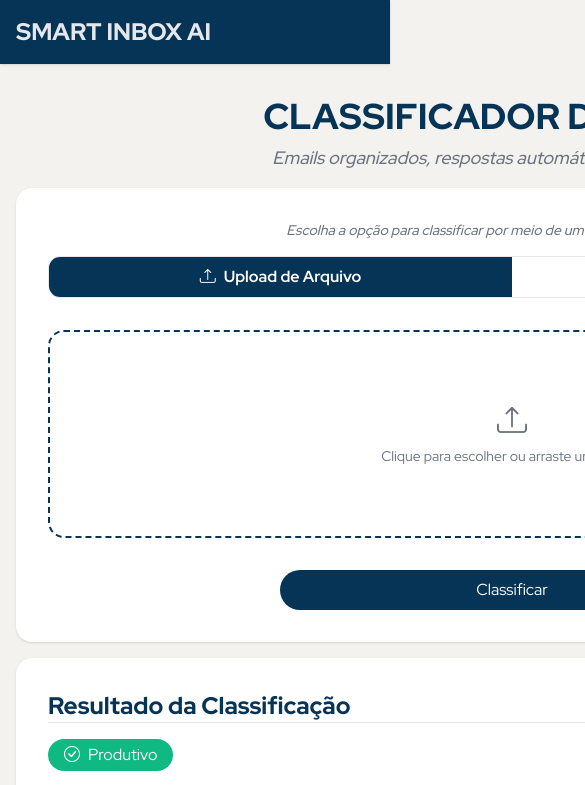
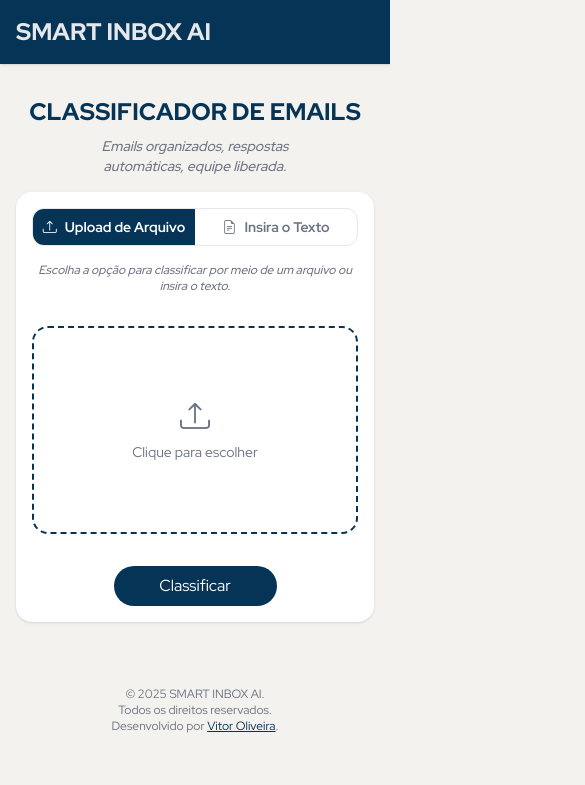
Before and after one commit to jsevitor/smart-inbox-ai, a Next.js app in the folder app/frontend/: page / in a window 390 px wide. Shown: the top 785 px of the page, 585 px wide, since content can reach past the window. Built offline with nearby package versions, Linux system fonts and the light colour scheme.

Commit message:
style(frontend): melhora  estilos, layout e aplica responsividade nos componentes

```diff
--- a/app/frontend/src/app/components/common/Card.tsx
+++ b/app/frontend/src/app/components/common/Card.tsx
@@ -5,7 +5,7 @@ type CardProps = {
 export default function Card({ children, className }: CardProps) {
   return (
     <div
-      className={`bg-white rounded-2xl shadow flex flex-col p-8 2xl:px-64 ${className}`}
+      className={`bg-white rounded-2xl shadow flex flex-col p-4 lg:p-8 2xl:px-18 ${className}`}
     >
       {children}
     </div>
--- a/app/frontend/src/app/components/common/PrimaryButton.tsx
+++ b/app/frontend/src/app/components/common/PrimaryButton.tsx
@@ -1,14 +1,15 @@
 type PrimaryButtonProps = {
   children: React.ReactNode;
+  onClick?: () => void | Promise<void>;
 };
 
 export default function PrimaryButton({
   children,
-  ...props
+  onClick,
 }: PrimaryButtonProps) {
   return (
     <button
-      {...props}
+      onClick={onClick}
       className="flex justify-center gap-2 w-1/2 rounded-full bg-primary hover:bg-primary-hover text-white p-2"
     >
       {children}
--- a/app/frontend/src/app/components/common/SectionHeader.tsx
+++ b/app/frontend/src/app/components/common/SectionHeader.tsx
@@ -6,10 +6,10 @@ type SectionHeaderProps = {
 export default function SectionHeader({ title, subtitle }: SectionHeaderProps) {
   return (
     <div className="flex flex-col gap-2 items-center pt-8">
-      <h1 className="text-4xl font-extrabold text-primary uppercase">
+      <h1 className="text-2xl lg:text-4xl font-extrabold text-primary uppercase">
         {title}
       </h1>
-      <h2 className="text-lg font-medium italic text-text-secondary">
+      <h2 className="text-sm lg:text-lg font-medium italic text-text-secondary text-center w-3/4 lg:w-full">
         {subtitle}
       </h2>
     </div>
--- a/app/frontend/src/app/components/email/EmailTextarea.tsx
+++ b/app/frontend/src/app/components/email/EmailTextarea.tsx
@@ -10,7 +10,7 @@ export default function EmailTextarea({ value, onChange }: EmailTextareaProps) {
       placeholder="Insira o email aqui..."
       value={value}
       onChange={onChange}
-      className="w-full h-52 border border-primary rounded-2xl p-2 resize-none"
+      className="w-full h-52 border border-primary rounded-2xl p-4 resize-none"
     />
   );
 }
--- a/app/frontend/src/app/components/email/FileUpload.tsx
+++ b/app/frontend/src/app/components/email/FileUpload.tsx
@@ -1,28 +1,43 @@
+import { useState } from "react";
+
 type FileUploadProps = {
   onFileSelect: (file: File) => void;
 };
 
 export default function FileUpload({ onFileSelect }: FileUploadProps) {
+  const [selectedFile, setSelectedFile] = useState<File | null>(null);
+
+  const handleChange = (e: React.ChangeEvent<HTMLInputElement>) => {
+    const file = e.target.files?.[0];
+    if (file) {
+      setSelectedFile(file);
+      onFileSelect(file);
+    }
+  };
+
   return (
     <div className="flex flex-col items-center gap-2 w-full">
       <input
         id="file-upload"
         type="file"
         className="hidden"
-        onChange={(e) => {
-          const file = e.target.files?.[0];
-          if (file) {
-            onFileSelect(file);
-          }
-        }}
+        onChange={handleChange}
       />
       <label
         htmlFor="file-upload"
-        className="flex flex-col items-center justify-center w-full h-52 border-2 border-dashed border-primary rounded-2xl cursor-pointer hover:bg-gray-50 transition"
+        className={`flex flex-col items-center justify-center w-full h-52 border-2 border-dashed rounded-2xl cursor-pointer hover:bg-gray-50 transition ${
+          selectedFile ? "border-success" : "border-primary"
+        }`}
       >
-        <i className="bi bi-upload text-3xl text-text-secondary"></i>
+        <i
+          className={`bi text-3xl ${
+            selectedFile
+              ? "bi-file-earmark-check text-success"
+              : "bi-upload text-text-secondary"
+          }`}
+        ></i>
         <span className="mt-2 text-sm text-gray-500">
-          Clique para escolher ou arraste um arquivo
+          {selectedFile ? selectedFile.name : "Clique para escolher"}
         </span>
       </label>
     </div>
--- a/app/frontend/src/app/components/email/OptionToggle.tsx
+++ b/app/frontend/src/app/components/email/OptionToggle.tsx
@@ -19,7 +19,7 @@ export default function OptionToggle({
         <button
           key={opt.value}
           onClick={() => onChange(opt.value)}
-          className={`flex justify-center gap-2 w-1/2 p-2
+          className={`flex justify-center items-center gap-2 flex-1 lg:w-1/2 p-2 text-sm lg:text-base
             ${
               selected === opt.value
                 ? "bg-primary text-white"
--- a/app/frontend/src/app/components/layout/Footer.tsx
+++ b/app/frontend/src/app/components/layout/Footer.tsx
@@ -1,7 +1,7 @@
 export default function Footer() {
   return (
     <footer>
-      <div className="container mx-auto px-4 my-4 md:px-0 flex flex-col justify-center text-text-secondary text-xs">
+      <div className="container mx-auto px-4 my-4 md:px-0 flex flex-col justify-center text-text-secondary text-xs mt-16">
         <p className="text-center text-accent-green">© 2025 SMART INBOX AI.</p>
         <p className="text-center">Todos os direitos reservados.</p>
         <p className="text-center">
--- a/app/frontend/src/app/components/layout/Header.tsx
+++ b/app/frontend/src/app/components/layout/Header.tsx
@@ -1,7 +1,7 @@
 export default function Header() {
   return (
     <header className="bg-primary shadow">
-      <div className="w-[1024px] mx-auto flex items-center h-16 px-4">
+      <div className="lg:w-[1024px] mx-auto flex items-center h-16 px-4">
         <h1 className="text-2xl text-surface font-extrabold">SMART INBOX AI</h1>
       </div>
     </header>
--- a/app/frontend/src/app/components/layout/Main.tsx
+++ b/app/frontend/src/app/components/layout/Main.tsx
@@ -8,64 +8,122 @@ import SectionHeader from "../common/SectionHeader";
 import Heading from "../common/Heading";
 import ResultadoTag from "../response/ResultadoTag";
 import ResponseSuggestion from "../response/ResponseSuggestion";
+import { ClipLoader, PropagateLoader } from "react-spinners";
+
+interface ClassificationResult {
+  resultado: {
+    texto_original: string;
+    texto_preprocessado: string;
+    categoria: string;
+    confianca: number;
+  };
+  resposta_sugerida: {
+    resposta: string;
+  };
+}
 
 export default function Main() {
   const [selectedOption, setSelectedOption] = useState("file");
+  const [textInput, setTextInput] = useState("");
+  const [fileInput, setFileInput] = useState<File | null>(null);
+  const [result, setResult] = useState<ClassificationResult | null>(null);
+  const [loading, setLoading] = useState(false);
 
   const options = [
-    {
-      value: "file",
-      label: "Upload de Arquivo",
-      icon: "bi bi-upload",
-    },
-    {
-      value: "text",
-      label: "Insira o Texto",
-      icon: "bi bi-file-earmark-text",
-    },
+    { value: "file", label: "Upload de Arquivo", icon: "bi bi-upload" },
+    { value: "text", label: "Insira o Texto", icon: "bi bi-file-earmark-text" },
   ];
+
+  const handleClassify = async () => {
+    setLoading(true);
+    try {
+      const API_URL = process.env.NEXT_PUBLIC_API_URL;
+
+      if (selectedOption === "text") {
+        const response = await fetch(`${API_URL}/classify-text`, {
+          method: "POST",
+          headers: { "Content-Type": "application/json" },
+          body: JSON.stringify({ text: textInput }),
+        });
+        const data = await response.json();
+        setResult(data);
+      } else if (selectedOption === "file") {
+        if (!fileInput) {
+          alert("Selecione um arquivo primeiro!");
+          return;
+        }
+        const formData = new FormData();
+        formData.append("file", fileInput);
+
+        const response = await fetch(`${API_URL}/classify-file`, {
+          method: "POST",
+          body: formData,
+        });
+        const data = await response.json();
+        setResult(data);
+      }
+    } catch (err) {
+      console.error(err);
+      setResult(null);
+    } finally {
+      setLoading(false);
+      setTextInput("");
+      setFileInput(null);
+    }
+  };
+
   return (
-    <main className="w-[1024px] mx-auto px-4  flex flex-col gap-4">
+    <main className="lg:w-[1024px] mx-auto px-4 flex flex-col gap-4">
       <SectionHeader
         title="Classificador de Emails"
         subtitle="Emails organizados, respostas automáticas, equipe liberada."
       />
 
-      <Card className="items-center  gap-8">
-        <p className="text-sm font-medium italic text-text-secondary mb-[-1rem]">
-          Escolha a opção para classificar por meio de um arquivo ou insira o
-          texto.
-        </p>
+      <Card className="items-center gap-8">
         <OptionToggle
           options={options}
           selected={selectedOption}
           onChange={setSelectedOption}
         />
 
+        <p className="text-xs lg:text-sm font-medium italic text-text-secondary text-center mt-[-1rem]">
+          Escolha a opção para classificar por meio de um arquivo ou insira o
+          texto.
+        </p>
+
         {selectedOption === "file" ? (
-          <FileUpload onFileSelect={() => {}} />
+          <FileUpload onFileSelect={setFileInput} />
         ) : (
-          <EmailTextarea value="" onChange={() => {}} />
+          <EmailTextarea
+            value={textInput}
+            onChange={(e) => setTextInput(e.target.value)}
+          />
         )}
 
-        <PrimaryButton>Classificar</PrimaryButton>
+        <PrimaryButton onClick={handleClassify}>
+          {loading ? "Processando..." : "Classificar"}
+        </PrimaryButton>
       </Card>
 
-      <Card className="items-start gap-4 ">
-        <Heading heading="Resultado da Classificação" />
-
-        <ResultadoTag category="produtivo" />
-
-        <ResponseSuggestion
-          text="Lorem ipsum dolor sit amet consectetur adipisicing elit. Quas
-              libero tempore eum sint et perferendis voluptas! Sequi quibusdam
-              culpa non asperiores, velit nesciunt id, consequuntur excepturi
-              quo voluptas quos cum! Vel aut aperiam ullam harum accusamus illo,
-              rerum expedita eos sit repudiandae eaque? Harum tenetur eos natus,
-              cupiditate animi tempore, quaerat quod rem, fuga molestias soluta
-              excepturi consequatur! Saepe, cum?"
-        />
-      </Card>
+      {loading ? (
+        <div className="flex justify-center p-4 mb-4">
+          <PropagateLoader color="#063456" size={20} />
+        </div>
+      ) : (
+        result && (
+          <Card className="items-start gap-4">
+            <Heading heading="Resultado da Classificação" />
+            <ResultadoTag
+              category={
+                result.resultado.categoria.toLowerCase() === "produtivo"
+                  ? "produtivo"
+                  : "improdutivo"
+              }
+            />
+            <ResponseSuggestion text={result.resposta_sugerida?.resposta} />
+          </Card>
+        )
+      )}
     </main>
   );
 }
```
Also changed, not shown: app/frontend/package.json (+6 -5 lines), app/frontend/src/app/components/common/CopyButton.tsx (added, +29 -0 lines), app/frontend/src/app/components/response/ResponseSuggestion.tsx (+11 -6 lines), 1 other file (tests, documents, lock files or other folders).
